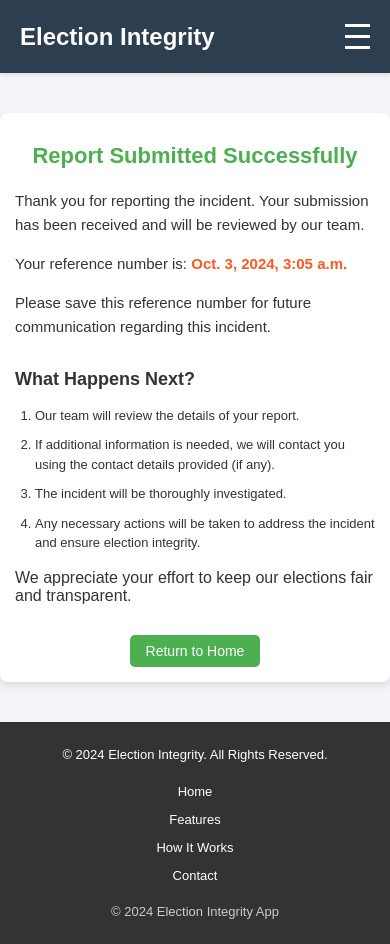
After one commit to amuybar/Election-Integrity-Project, a Django app: page /reporting/report_confirmation/1/ in a window 390 px wide. The commit adds this page. Run offline with Django 5.2, Linux system fonts and the light colour scheme; data comes from the database, SQL or seed files in the repository; both versions use the stored data as it was after the commit.

Commit message:
Added a report confirmation page

```diff
--- a/mysite/reporting/urls.py
+++ b/mysite/reporting/urls.py
@@ -6,8 +6,7 @@ app_name = 'reporting'
 urlpatterns = [
     # Report Incident
     path('incident/', views.report_incident, name='report_incident'),
-     path('report/confirmation/<int:incident_id>/', views.report_confirmation, name='report_confirmation'),
-
+    path('report_confirmation/<int:incident_id>/', views.report_confirmation, name='report_confirmation'),
 
     # Incident Map
     path('incident_map/', views.incident_map_view, name='incident_map'),
--- a/mysite/reporting/views.py
+++ b/mysite/reporting/views.py
@@ -1,8 +1,7 @@
-from django.shortcuts import render, redirect
+from django.shortcuts import render, redirect, get_object_or_404
 from django.contrib import messages
 from .models import IncidentReport
 from .forms import IncidentReportForm
-
 
 def report_incident(request):
     if request.method == 'POST':
@@ -10,16 +9,25 @@ def report_incident(request):
         if form.is_valid():
             incident = form.save()
             messages.success(request, 'Your incident report has been submitted successfully.')
-            return redirect('report_confirmation', incident_id=incident.id)
+            return redirect('reporting:report_confirmation', incident_id=incident.id)
     else:
         form = IncidentReportForm()
 
     return render(request, 'reporting/report_incident.html', {'form': form})
+def report_confirmation(request, incident_id):
+    # Fetch the incident report object
+    incident = get_object_or_404(IncidentReport, id=incident_id)
 
-def report_confirmation(request, incident_id):
-    incident = IncidentReport.objects.get(id=incident_id)
-    return render(request, 'reporting/report_confirmation.html', {'incident': incident})
+    # You can extract more details to pass to the template if necessary
+    reference_number = incident.date_time
+    confirmation_message = "Thank you for reporting the incident. Your report has been submitted successfully."
 
+    # Render the confirmation page with more context
+    return render(request, 'reporting/report_confirmation.html', {
+        'incident': incident,
+        'reference_number': reference_number,
+        'confirmation_message': confirmation_message
+    })
 
 # Incident Map
 def incident_map_view(request):
--- /dev/null
+++ b/mysite/static/css/reporting_confirmation.css
@@ -0,0 +1,125 @@
+/* Base styling */
+body {
+  font-family: 'Arial', sans-serif;
+  background-color: #f4f7f8;
+  color: #333;
+  margin: 0;
+  padding: 0;
+}
+
+.confirmation-container {
+  max-width: 800px;
+  margin: 40px auto;
+  background-color: white;
+  padding: 20px;
+  border-radius: 8px;
+  box-shadow: 0 4px 8px rgba(0, 0, 0, 0.1);
+}
+
+.page-title {
+  font-size: 28px;
+  font-weight: bold;
+  color: #4CAF50;
+  text-align: center;
+  margin-bottom: 20px;
+}
+
+.confirmation-message p {
+  font-size: 18px;
+  line-height: 1.6;
+  margin-bottom: 15px;
+}
+
+.confirmation-message strong {
+  color: #FF5722;
+}
+
+.next-steps {
+  margin-top: 30px;
+}
+
+.next-steps h2 {
+  font-size: 22px;
+  color: #333;
+  margin-bottom: 15px;
+}
+
+.next-steps ol {
+  padding-left: 20px;
+}
+
+.next-steps li {
+  font-size: 16px;
+  margin-bottom: 10px;
+  line-height: 1.5;
+}
+
+.back-home {
+  margin-top: 30px;
+  text-align: center;
+}
+
+.home-link {
+  display: inline-block;
+  padding: 10px 20px;
+  background-color: #4CAF50;
+  color: white;
+  text-decoration: none;
+  font-size: 18px;
+  border-radius: 5px;
+  transition: background-color 0.3s;
+}
+
+.home-link:hover {
+  background-color: #45a049;
+}
+
+/* Responsive Design */
+@media screen and (max-width: 768px) {
+  .confirmation-container {
+    padding: 15px;
+  }
+
+  .page-title {
+    font-size: 24px;
+  }
+
+  .confirmation-message p {
+    font-size: 16px;
+  }
+
+  .next-steps h2 {
+    font-size: 20px;
+  }
+
+  .next-steps li {
+    font-size: 14px;
+  }
+
+  .home-link {
+    font-size: 16px;
+  }
+}
+
+@media screen and (max-width: 480px) {
+  .page-title {
+    font-size: 22px;
+  }
+
+  .confirmation-message p {
+    font-size: 15px;
+  }
+
+  .next-steps h2 {
+    font-size: 18px;
+  }
+
+  .next-steps li {
+    font-size: 13px;
+  }
+
+  .home-link {
+    font-size: 14px;
+    padding: 8px 16px;
+  }
+}
--- a/mysite/static/css/style.css
+++ b/mysite/static/css/style.css
@@ -112,49 +112,58 @@ nav ul.nav-links li a:hover {
 }
 
 /* Footer Styles */
+/* Footer Styles */
 .footer {
-    background-color: #2c3e50;
-    color: white;
+  background-color: #333;
+  color: #fff;
   padding: 20px 0;
+  text-align: center;
 }
 
-.footer .container {
-    max-width: 1200px;
+.container-footer {
+  max-width: 1100px;
   margin: 0 auto;
   padding: 0 20px;
-    display: flex;
-    flex-direction: column;
-    align-items: center;
 }
 
 .footer p {
-    margin: 0;
-    padding: 5px 0;
-    font-size: 0.9em;
+  font-size: 16px;
+  margin: 10px 0;
 }
 
 .footer-links {
   list-style: none;
   padding: 0;
-    margin: 10px 0;
+  margin: 20px 0;
   display: flex;
-    flex-wrap: wrap;
   justify-content: center;
+  gap: 20px;
 }
 
 .footer-links li {
-    margin: 0 15px;
+  display: inline;
 }
 
 .footer-links a {
-    color: white;
+  color: #fff;
   text-decoration: none;
-    transition: color 0.3s ease;
+  font-size: 16px;
+  transition: color 0.3s;
 }
 
 .footer-links a:hover {
-    color: #3498db;
+  color: #4CAF50;
 }
+
+.app-credit {
+  font-size: 14px;
+  color: #ccc;
+}
+
+
+
+
+
 
 /* Responsive Styles */
 @media (max-width: 768px) {
@@ -210,24 +219,28 @@ nav ul.nav-links li a:hover {
 
 
 
-    .footer {
-        padding: 15px 0;
+     .footer p {
+    font-size: 14px;
   }
 
   .footer-links {
     flex-direction: column;
-        align-items: center;
+    gap: 10px;
   }
 
-    .footer-links li {
-        margin: 5px 0;
+  .footer-links a {
+    font-size: 14px;
   }
 }
 
 @media (max-width: 600px) {
 
 
-    .footer p {
-        font-size: 0.8em;
+   .footer {
+    padding: 15px 0;
+  }
+
+  .footer p, .footer-links a {
+    font-size: 13px;
   }
 }
--- a/mysite/templates/base/base.html
+++ b/mysite/templates/base/base.html
@@ -11,6 +11,7 @@
       href="{% static 'css/style.css' %}"
     />
 <link rel="stylesheet" href="{% static 'css/report_incident.css' %}">
+<link rel="stylesheet" href="{% static 'css/reporting_confirmation.css' %}">
     <!-- Render extra CSS block -->
     {% block extra_css %}{% endblock %}
 
@@ -76,16 +77,19 @@
 
     <!-- Footer Section -->
   <footer class="footer">
-      <div class="container-nav">
+  <div class="container-footer">
     <p>&copy; 2024 Election Integrity. All Rights Reserved.</p>
+
     <ul class="footer-links">
       <li><a href="{% url 'home' %}">Home</a></li>
       <li><a href="{% url 'features' %}">Features</a></li>
       <li><a href="{% url 'how_it_works' %}">How It Works</a></li>
       <li><a href="{% url 'contact' %}">Contact</a></li>
     </ul>
-        <p>&copy; 2024 Election Integrity App</p>
+
+    <p class="app-credit">&copy; 2024 Election Integrity App</p>
   </div>
 </footer>
+
   </body>
 </html>
--- /dev/null
+++ b/mysite/templates/reporting/report_confirmation.html
@@ -0,0 +1,31 @@
+{% extends 'base/base.html' %}
+{% load static %}
+
+{% block title %}Report Confirmation{% endblock %}
+
+{% block content %}
+<div class="confirmation-container">
+  <h1 class="page-title">Report Submitted Successfully</h1>
+
+  <div class="confirmation-message">
+    <p>Thank you for reporting the incident. Your submission has been received and will be reviewed by our team.</p>
+    <p>Your reference number is: <strong>{{ reference_number }}</strong></p>
+    <p>Please save this reference number for future communication regarding this incident.</p>
+  </div>
+
+  <div class="next-steps">
+    <h2>What Happens Next?</h2>
+    <ol>
+      <li>Our team will review the details of your report.</li>
+      <li>If additional information is needed, we will contact you using the contact details provided (if any).</li>
+      <li>The incident will be thoroughly investigated.</li>
+      <li>Any necessary actions will be taken to address the incident and ensure election integrity.</li>
+    </ol>
+    <p>We appreciate your effort to keep our elections fair and transparent.</p>
+  </div>
+
+  <div class="back-home">
+    <a href="{% url 'home' %}" class="home-link">Return to Home</a>
+  </div>
+</div>
+{% endblock %}
```
Also changed, not shown: mysite/reporting/tests.py (+9 -11 lines), mysite/db.sqlite3, mysite/media/incident_evidence/Light_project.jpg (added). Lines whose indentation alone changed are shown as unchanged.
